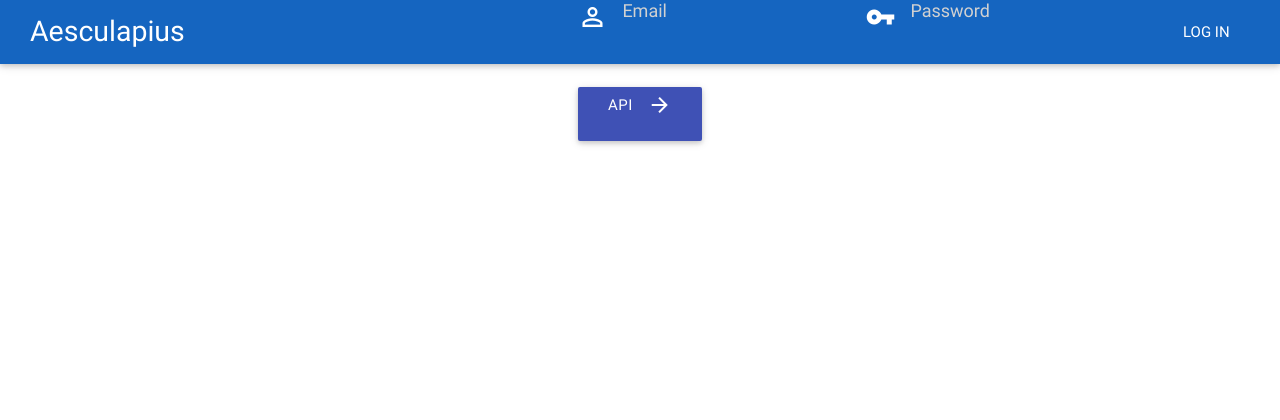
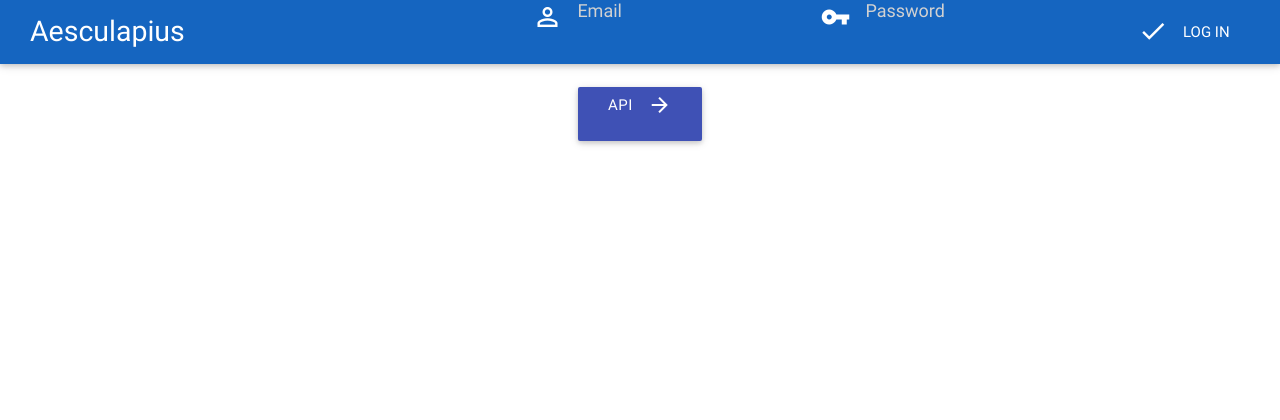
Before and after one commit to aesculapiusteam/aesculapius, a Django app: page / in a window 1280 px wide. Shown: the top 420 px of the page. Run offline with Django 3.2, Linux system fonts and the light colour scheme.

Commit message:
nav bar update

```diff
--- a/templates/base.html
+++ b/templates/base.html
@@ -28,7 +28,7 @@
                 <ul id="nav" class="right hide-on-med-and-down">
 
 
-        <div class="tooltipped left input-field" data-position="bottom" data-delay="50" data-tooltip="Ingrese su email para continuar">
+                    <div class="tooltipped left input-field" data-position="bottom" data-delay="50" data-tooltip="Ingrese su email">
                         <input id="search" placeholder="Email" type="search" required>
                         <label for="search"><i class="material-icons">perm_identity</i></label>
                     </div>
@@ -37,7 +37,7 @@
                         <input id="search" placeholder="Password" type="search" required>
                         <label for="search"><i class="material-icons">vpn_key</i></label>
                     </div>
-        <a class="waves-effect waves-teal btn-flat">Log In</a>
+                    <a class="waves-effect waves-light darken-2 btn-flat"><i class="material-icons left">done</i>Log In</a>
                     </div>
                 </nav>
 
```
Lines whose indentation alone changed are shown as unchanged.
